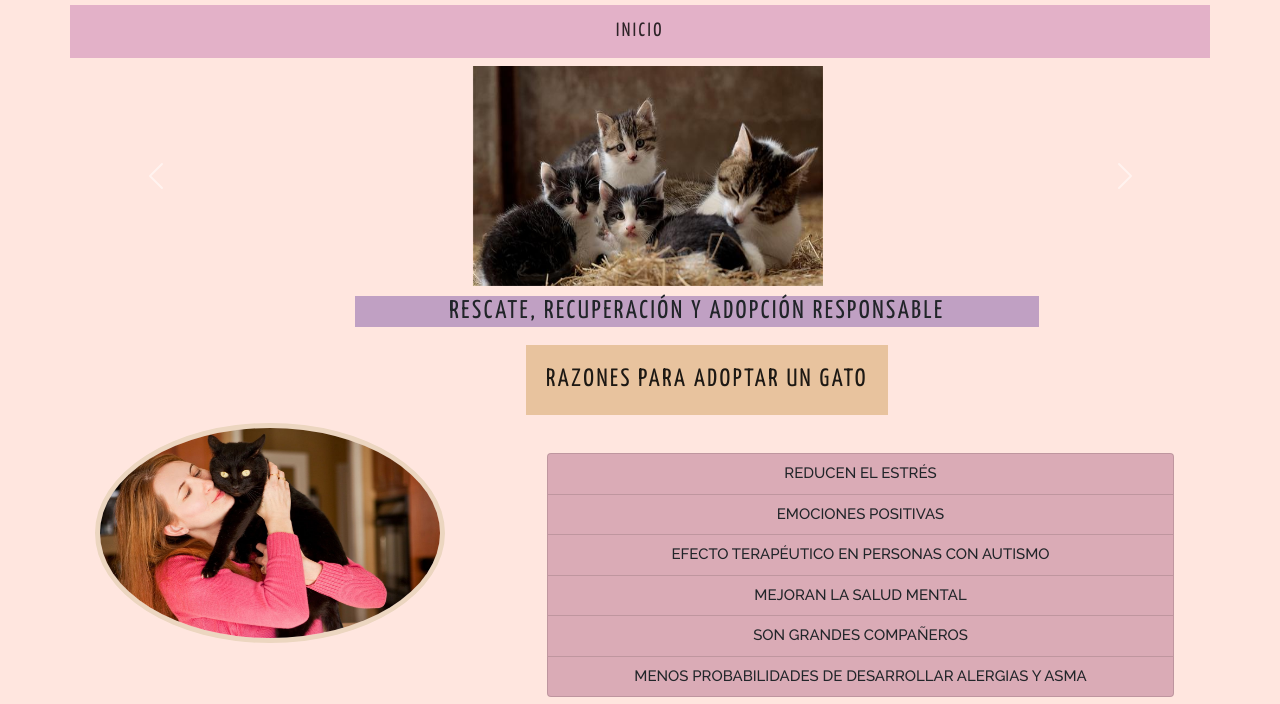
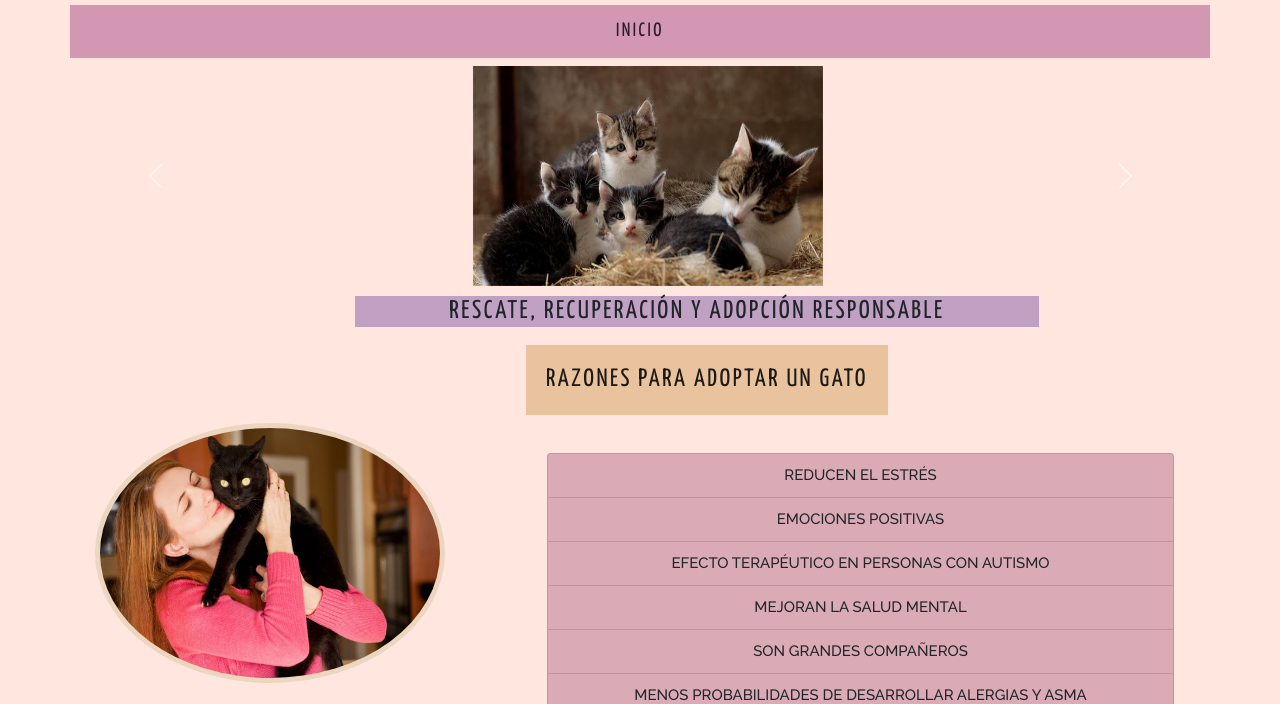
Before and after one commit to noeliazeitunlian/bigotesalrescate, a website: page index.html in a window 1280 px wide. Shown: the part 96-800 px from the top of the page. Drawn offline with nearby package versions, Linux system fonts and the light colour scheme.

Commit message:
modifico tamaÃnio img pindex

```diff
--- a/scss/_index.scss
+++ b/scss/_index.scss
@@ -10,7 +10,7 @@
 
  .img-fluid-index{
     width:350px;
-    height:220px;
+    height:260px;
     float:left;
     margin-left:3%;
 
--- a/scss/main.scss
+++ b/scss/main.scss
@@ -2,8 +2,6 @@
 @import "general";
 @import 'index';
 @import 'como-adoptar';
-@import 'footer';
-@import 'nav';
 @import 'mixins';
 @import 'textos';
 @import 'extends';
```
Also changed, not shown: css/main.css.
